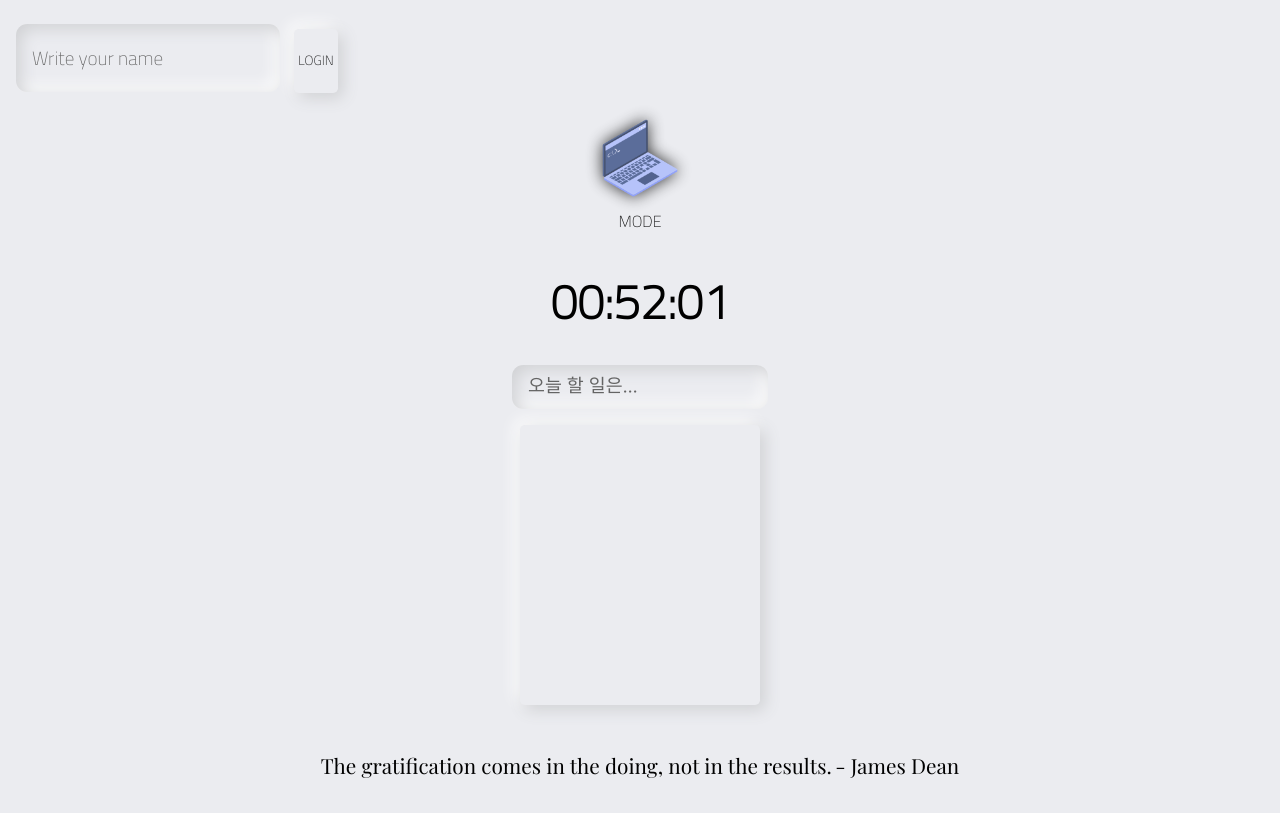
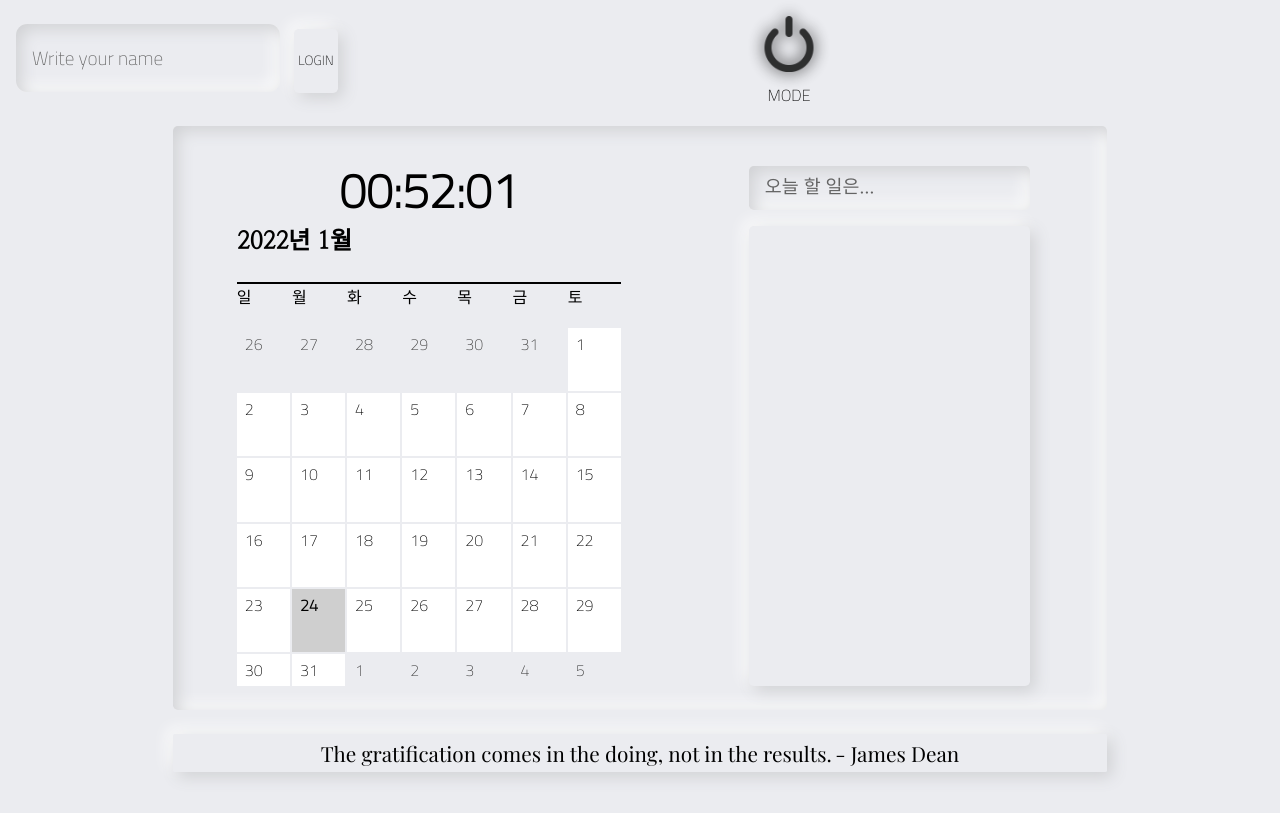
Before and after one commit to poSOYEONwer/todo-web, a plain HTML site: page index.html in a window 1280 px wide. Drawn offline with nearby package versions, Linux system fonts and the light colour scheme.

Commit message:
달력 기능 추가

```diff
--- a/CSS/style.css
+++ b/CSS/style.css
@@ -64,6 +64,10 @@ body {
     --box-shadow2: #555555;
     --btn-background: rgba(75, 74, 74, 0.8);
     --btn-text: #000000;
+    --calendar-background: #6b6b6b;
+    --gray-text: #c4c4c4;
+    --today-background: #a7a7a7;
+    --today-text: #ffffff;
 }
 /* light mode */
 .theme-light {
@@ -78,6 +82,10 @@ body {
     --box-shadow2: #ffffff;
     --btn-background: rgba(75, 74, 74, 0.8);
     --btn-text: #000000;
+    --calendar-background: #ffffff;
+    --gray-text: #3b3b3b;
+    --today-background: #cfcfcf;
+    --today-text: #000000;
 }
 
 body {
@@ -100,35 +108,18 @@ body {
     font-size: 2.5rem;
     color: var(--text);
 }
-
-#weather{
-    display: flex;
-    flex-direction: column;
-    justify-content: center;
-    align-items: flex-end;
-    margin: 2.5vh 3.5vh;
+#icon-btn {
+    margin: 2vh;
 }
-
-#weather span{
-    font-size: 2rem;
-    font-weight: 700;
+#icon-btn img {
+    width: 7vh;
+    height: 7vh;
+    opacity: 0.8;
+    filter: drop-shadow(0 0 0.5rem var(--shadow));
+}
+#icon-text {
+    font-size: 1rem;
     color: var(--text);
-    margin-bottom: 1vh;
-}
-
-
-#login-form input, #todo-form input {
-    border-top: none;
-    border-left: none;
-    border-right: none;
-    border-color: var(--border);
-    background-color: var(--input-background);
-    color: var(--input-text);
-    padding: 2vh;
-    width: 25vh;
-    height: 8vh;
-    font-size: 1.2rem;
-
 }
 
 #login-form {
@@ -138,6 +129,14 @@ body {
     width: 33vh;
     height: 8.5vh;
     color: var(--input-text);
+    border-top: none;
+    border-left: none;
+    border-right: none;
+    border-color: var(--border);
+    background-color: var(--input-background);
+    color: var(--input-text);
+    padding: 2vh;
+    font-size: 1.2rem;
     border-radius: 0.7rem;
     background: var(--background);
     box-shadow: inset 0.3rem 0.3rem 1rem var(--box-shadow1),
@@ -160,39 +159,53 @@ body {
 
 }
 
-#laptopBtn img {
-    width: 10vh;
-    height: 10vh;
-    opacity: 0.8;
-    filter: drop-shadow(0 0 0.5rem var(--shadow));
+#weather{
+    display: flex;
+    flex-direction: column;
+    justify-content: center;
+    align-items: flex-end;
+    margin: 2.5vh 3.5vh;
 }
 
-#laptop-container {
+#weather span{
+    font-size: 2rem;
+    font-weight: 700;
+    color: var(--text);
+    margin-bottom: 1vh;
+
+}
+
+.box-space {
+    display: flex;
+    flex-direction: row;
+    justify-content: space-between;
+    width: 73vw;
+    height: 73vh;
+    margin: 0 auto;
+    border-radius: 0.3rem;
+    background: var(--background);
+    box-shadow: inset 0.3rem 0.3rem 1rem var(--box-shadow1),
+                inset -0.3rem -0.3rem 1rem var(--box-shadow2);
+}
+
+
+.left-container {
+    margin-left: 5vw;
     display: flex;
     flex-direction: column;
-    width: 100vw;
-    height: 15vh;
+    justify-content: center;
+    align-items: center;
+}
+.right-container {
+    margin-right: 2vw;
+    display: flex;
+    flex-direction: column;
     justify-content: center;
     align-items: center;
 }
 
-#laptop-container #laptop-text {
-    font-size: 1rem;
-    color: var(--text);
-}
-
-.container {
-    width: 100vw;
-    height: 70vh;
+#clock {
     margin: 2vh 0;
-    display: flex;
-    flex-direction: column;
-    justify-content: flex-start;
-    align-items: center;
-}
-
-#clock {
-    margin: 3vh;
     font-size: 3rem;
     color: var(--text);
 }
@@ -201,32 +214,36 @@ body {
     flex-direction: column;
     justify-content: flex-start;
     align-items: center;
-    width: 30vh;
-    height: 48vh;
+    width: 30vw;
+    height: 67vh;
 }
 
 #todo-form input {
+    border: none;
+    border-color: var(--border);
+    padding: 2vh;
+    font-size: 1.2rem;
     font-family: 'Nanum Myeongjo', serif;
     font-size: 2.3vh;
-    width: 32vh;
+    width: 22vw;
     height: 5.5vh;
     margin: 2vh 0;
     color: var(--input-text);
-    border-radius: 0.7rem;
+    border-radius: 0.3rem;
     background: var(--background);
     box-shadow: inset 0.3rem 0.3rem 1rem var(--box-shadow1),
                 inset -0.3rem -0.3rem 1rem var(--box-shadow2);
 }
 .todo-list-box {
-    width: 30vh;
-    height: 35vh;
+    width: 22vw;
+    height: 60vh;
     border-radius: 0.3rem;
     background: var(--background);
     box-shadow: 0.3rem 0.3rem 1rem var(--box-shadow1),
                 -0.3rem -0.3rem 1rem var(--box-shadow2);
 }
 .todo-list-box button {
-    width: 2vh;
+    width: 1.2vw;
     height: 2vh;
     color: var(--text);
     margin-left: 1vh;
@@ -242,9 +259,16 @@ body {
     font-family: 'Nanum Myeongjo', serif;
     color: var(--text);
 }
+
 #quotes {
-    margin: 2vh 0;
+    margin: 3vh auto;
+    width: 73vw;
+    /* height: vh; */
+    padding: 0.4vh 0.4vw;
     text-align: center;
+    border-radius: 0.1rem;
+    box-shadow: 0.3rem 0.3rem 1rem var(--box-shadow1),
+                -0.3rem -0.3rem 1rem var(--box-shadow2);
 }
 #quotes span {
     font-family: 'Playfair Display', serif;
@@ -258,7 +282,68 @@ body {
     text-decoration: line-through;
 }
 
-@media screen and (max-width: 620px) {
+/* calendar */
+#calendar {
+margin: 0;
+width: 30vw;
+height: 57vh;
+/* padding: 5vh 5vw; */
+display: grid;
+grid-template-rows: 0.7fr 44px 5fr;
+grid-gap: 2px;
+}
+#dayNames {
+display: grid;
+grid-template-columns: repeat(7, 1fr);
+grid-gap: 2px;
+border-top: 2px solid;
+padding: 0.4em 0;
+}
+#dates {
+display: grid;
+grid-template: repeat(5, 1fr) / repeat(7, 1fr);
+grid-gap: 2px;
+}
+#title {
+font-family: 'Nanum Myeongjo', serif;
+font-size: 3vh;
+font-weight: 700;
+color: var(--text);
+}
+
+.day {
+font-family: 'Nanum Myeongjo', serif;
+font-weight: 400;
+z-index: 1;
+color: var(--text);
+}
+
+.dayBox {
+/* outline: 2px solid var(--text); */
+padding: 0.5em;
+z-index: 1;
+font-weight: 400;
+background-color: var(--calendar-background);
+color: var(--text)
+}
+.gray {
+color: var(--gray-text);
+font-weight: 200;
+z-index: 0;
+background-color: var(--background);
+/* outline: 2px solid var(--text); */
+}
+.today {
+background: var(--today-background);
+font-weight: 600;
+color: var(--today-text);
+}
+
+@media screen and (max-width: 700px) {
+    #box-space{
+        overflow-x: scroll;
+        overflow-y: hidden;
+    }
     #greeting {
         font-size: 3vh;
         font-weight: 200;
@@ -270,12 +355,15 @@ body {
         font-size: 3vh;
         font-weight: 200;
     }
-    #laptopBtn img {
-        width: 7vh;
-        height: 7vh;
+    #icon-btn {
+        margin: 2vh;
     }
-    #laptop-container #laptop-text {
-        font-size: 2vh;
+    #icon-btn img {
+        width: 4vh;
+        height: 4vh;
+    }
+    #icon-text {
+        font-size: 1vh;
     }
     .container {
         margin: 0;
--- /dev/null
+++ b/JS/calendar.js
@@ -0,0 +1,105 @@
+const calendar = document.getElementById("calendar");
+const dates = document.getElementById("dates");
+const monthYear = document.getElementById("title");
+const months = [
+    '1월',
+    '2월',
+    '3월',
+    '4월',
+    '5월',
+    '6월',
+    '7월',
+    '8월',
+    '9월',
+    '10월',
+    '11월',
+    '12월',
+];
+
+let today = function() {
+    let now = new Date();
+    return {
+        year: now.getFullYear(),
+        month: now.getMonth(),
+        day: now.getDate(),
+    };
+};
+
+let current = {
+    month: today().month,
+    year: today().year
+};
+
+let firstDay = function(Month, Year) {
+    return new Date(Year, Month).getDay();
+};
+
+let daysInMonth = function(Month, Year) {
+    return 32 - new Date(Year, Month, 32).getDate();
+};
+
+let lastDay = function(Month, Year) {
+    if (Month - 1) {
+        return daysInMonth(Month - 1, Year);
+    } else {
+        return daysInMonth(Month - 1, Year - 1);
+    }
+};
+
+let dayCreate = function(text, today = false, current = true) {
+    let dayDiv = document.createElement("div");
+
+    if (!current) {
+        dayDiv.className += " gray";
+    }
+    dayDiv.innerText = text;
+    if (today) {
+        dayDiv.className += " today";
+    }
+    dayDiv.className += " dayBox";
+    dates.appendChild(dayDiv);
+};
+
+let monthText = function(Month, Year) {
+    let text = Year + "년" + " " + months[Month];
+    monthYear.innerText = text;
+};
+
+let render = function(Month, Year) {
+    monthText(Month, Year);
+    let highlightToday = false;
+    if (Month == today().month && Year == today().year) {
+        highlightToday = true;
+    }
+    let start = firstDay(Month, Year);
+    let amount = daysInMonth(Month, Year);
+    let prev = lastDay(Month, Year);
+    let total = 0;
+    for (let i = 0; i < start; i++) {
+        dayCreate(prev - (start - i) + 1, false, false);
+        total++;
+    }
+    for (let i = 0; i < amount; i++) {
+        if (highlightToday && i + 1 === today().day) {
+            dayCreate(i + 1, true);
+        } else {
+            dayCreate(i + 1);
+        }
+        total++;
+    }
+    if (35 - total) {
+        let remaining = 35 - total;
+        for (let i = 0; i < remaining; i++) {
+            dayCreate(i + 1, false, false);
+        }
+    }
+    if (total > 35) {
+        dates.style.gridTemplate = "repeat(6, ifr) / repeat(7, 1fr)";
+        let remaining = 42 - total;
+        for (let i = 0; i < remaining; i++) {
+            dayCreate(i + 1, false, false);
+        }
+    }
+};
+
+render(current.month, current.year);
--- a/JS/toggleTheme.js
+++ b/JS/toggleTheme.js
@@ -1,13 +1,9 @@
 /*
-다크모드와 라이트모드의 차이는 색상뿐
 
-구현
-localStorage에 사용자의 테마 저장 - initial 라이트모드
-버튼 누르면 토글 및 local storage 내용 변경
 */
 
 const body = document.body;
-const laptopBtn = document.querySelector("#laptopBtn");
+const laptopBtn = document.querySelector("#icon-btn");
 const THEME_LIGHT = "theme_light";
 
 function toggleTheme(e) {
--- a/index.html
+++ b/index.html
@@ -24,23 +24,56 @@
             </form>
         </div>
         <h1 id="greeting" class="hidden"></h1>
+
+        <button id="icon-btn">
+            <img src="images/switch_icon.png" alt="switch_icon">
+            <div id="icon-text">MODE</div>
+        </button>
+
         <div id="weather">
             <span></span>
             <span></span>
         </div>
     </div>
 
-    <div id="laptop-container">
-        <button id="laptopBtn">
-            <img src="images/laptop_icon.png" alt="laptop_icon">
-            <div id="laptop-text">MODE</div>
-        </button>
+
+
+    <div class="box-space">
+        <div class="left-container">
+            <h2 id="clock">00:00:00</h2>
+            <div id="calendar">
+                <div id="title">
+                    2022 1월
+                </div>
+                <div id="dayNames">
+                    <div class="day">
+                        일
+                    </div>
+                    <div class="day">
+                        월
+                    </div>
+                    <div class="day">
+                        화
+                    </div>
+                    <div class="day">
+                        수
+                    </div>
+                    <div class="day">
+                        목
+                    </div>
+                    <div class="day">
+                        금
+                    </div>
+                    <div class="day">
+                        토
+                    </div>
+                </div>
+                <div id="dates">
+                </div>
+            </div>
         </div>
 
-    <div class="container">
-
-        <h2 id="clock">00:00:00</h2>
-
+        <div class="right-container">
             <form action="#" method="#" id="todo-form">
                 <input type="text" placeholder="오늘 할 일은..." required/>
                 <div class="todo-list-box">
@@ -48,13 +81,16 @@
                     </ul>
                 </div>
             </form>
+        </div>
+    </div>
+
 
         <div id="quotes">
             <span></span>
             <span></span>
         </div>
 
-    </div>
+
 
 
     <!-- <script src="JS/background.js"></script> -->
@@ -64,5 +100,6 @@
     <script src="JS/clock.js"></script>
     <script src="JS/quotes.js"></script>
     <script src="JS/todo.js"></script>
+    <script src="JS/calendar.js"></script>
 </body>
 </html>
```
Also changed, not shown: JS/todo.js (+5 -2 lines), images/switch_icon.png (added). Lines whose indentation alone changed are shown as unchanged.
